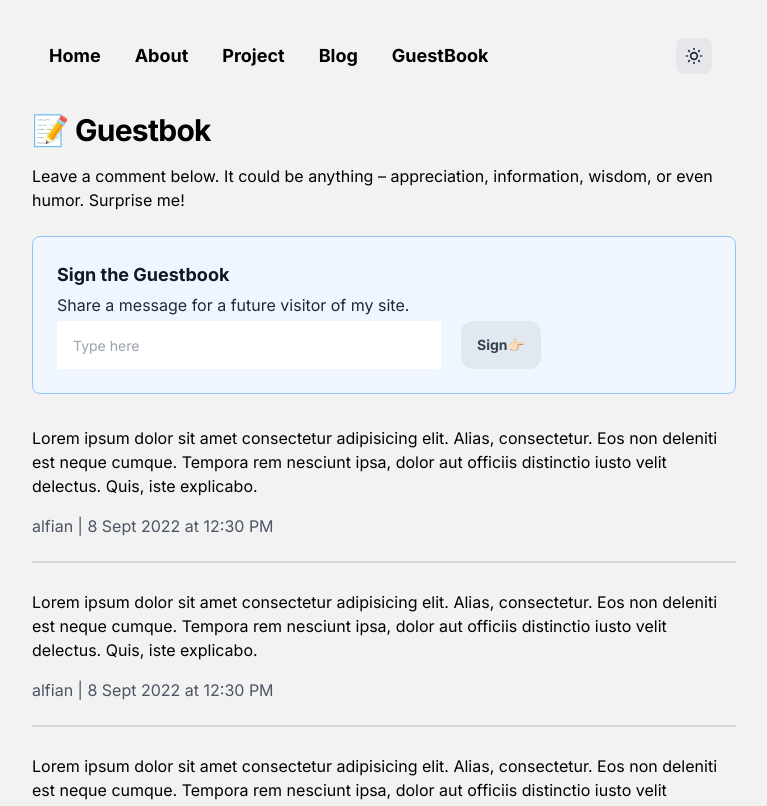
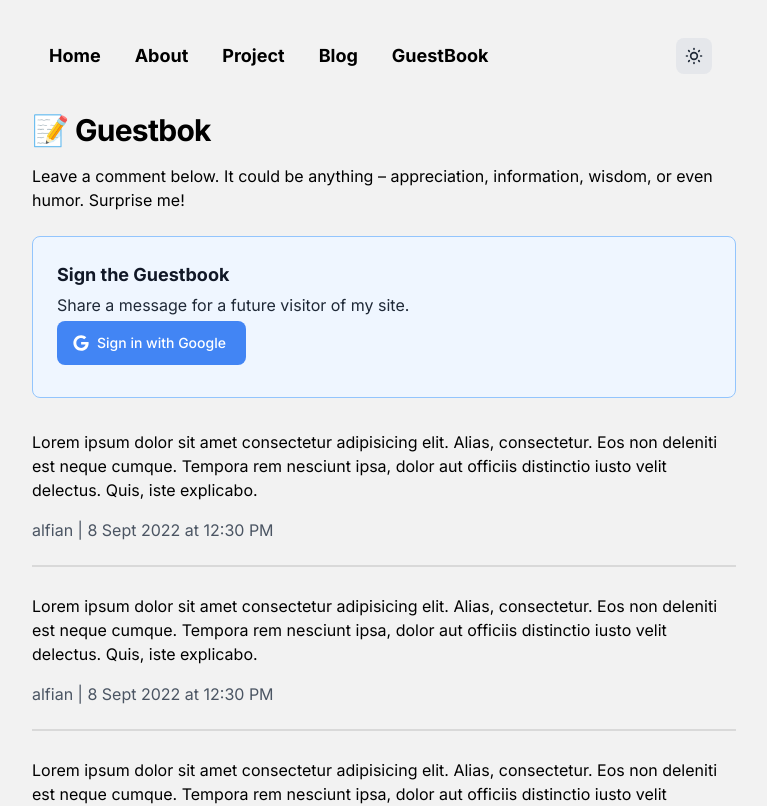
Before and after one commit to alfiancode/myportfolio, a React (Create React App) app: page /guestbook in a window 1280 px wide. Shown: the top 806 px of the page, without its empty margins (256-1023 px from the left). Built offline with nearby package versions, Linux system fonts and the light colour scheme; no server answers.

Commit message:
login with google

```diff
--- /dev/null
+++ b/src/config/Firebase.js
@@ -0,0 +1,22 @@
+// Import the functions you need from the SDKs you need
+import { initializeApp } from "firebase/app";
+import { getAuth, GoogleAuthProvider } from "firebase/auth";
+import { getFirestore } from "firebase/firestore";
+// TODO: Add SDKs for Firebase products that you want to use
+// https://firebase.google.com/docs/web/setup#available-libraries
+
+// Your web app's Firebase configuration
+const firebaseConfig = {
+  apiKey: "AIzaSyCjNQZ9GjJ196Tm7I7VfZNVzMgBdxy-A_g",
+  authDomain: "kembang15-accd4.firebaseapp.com",
+  projectId: "kembang15-accd4",
+  storageBucket: "kembang15-accd4.appspot.com",
+  messagingSenderId: "624366280103",
+  appId: "1:624366280103:web:ec03419a71959432442a82",
+};
+
+// Initialize Firebase
+const app = initializeApp(firebaseConfig);
+export const db = getFirestore(app);
+export const auth = getAuth(app);
+export const provider = new GoogleAuthProvider();
--- a/src/pages/GuestBook.jsx
+++ b/src/pages/GuestBook.jsx
@@ -1,7 +1,23 @@
-import React from "react";
+import React, { useState } from "react";
 import CardGuestBook from "../components/CardGuestBook";
+import { auth, provider } from "../config/Firebase";
+import { signInWithPopup } from "firebase/auth";
+import { useAuthState } from "react-firebase-hooks/auth";
+const GuestBook = () => {
+  const [user, isLoading] = useAuthState(auth);
+  // auth with firebase google
+  const signInWithPopupGoogle = () => {
+    signInWithPopup(auth, provider)
+      .then((result) => {
+        console.log("ini result ", result);
+      })
+      .catch((error) => {
+        console.log(error);
+      });
+  };
+  // end auth with firebase google
 
-const GuestBook = () => {
+  const [isLogin, setIsLogin] = useState(false);
   return (
     <div className="mx-8">
       <h1 className="font-bold text-3xl tracking-tight mb-4"> 📝 Guestbok</h1>
@@ -14,6 +30,32 @@ const GuestBook = () => {
         <p className="my-1 text-gray-800 ">
           Share a message for a future visitor of my site.
         </p>
+
+        {/* Login with Google */}
+        {!user ? (
+          <button
+            onClick={signInWithPopupGoogle}
+            type="submit"
+            class="text-white bg-[#4285F4] hover:bg-[#4285F4]/90 focus:outline-none  font-medium rounded-lg text-sm px-5 py-3 text-center inline-flex items-center dark:focus:ring-[#4285F4]/55 mr-2 mb-2 "
+          >
+            <svg
+              class="mr-2 -ml-1 w-4 h-4"
+              aria-hidden="true"
+              focusable="false"
+              data-prefix="fab"
+              data-icon="google"
+              role="img"
+              xmlns="http://www.w3.org/2000/svg"
+              viewBox="0 0 488 512"
+            >
+              <path
+                fill="currentColor"
+                d="M488 261.8C488 403.3 391.1 504 248 504 110.8 504 0 393.2 0 256S110.8 8 248 8c66.8 0 123 24.5 166.3 64.9l-67.5 64.9C258.5 52.6 94.3 116.6 94.3 256c0 86.5 69.1 156.6 153.7 156.6 98.2 0 135-70.4 140.8-106.9H248v-85.3h236.1c2.3 12.7 3.9 24.9 3.9 41.4z"
+              ></path>
+            </svg>
+            Sign in with Google
+          </button>
+        ) : (
           <div className="flex ">
             <input
               type="text"
@@ -24,6 +66,7 @@ const GuestBook = () => {
               Sign👉🏻
             </div>
           </div>
+        )}
       </div>
       <CardGuestBook />
       <CardGuestBook />
```
Lines whose indentation alone changed are shown as unchanged.
